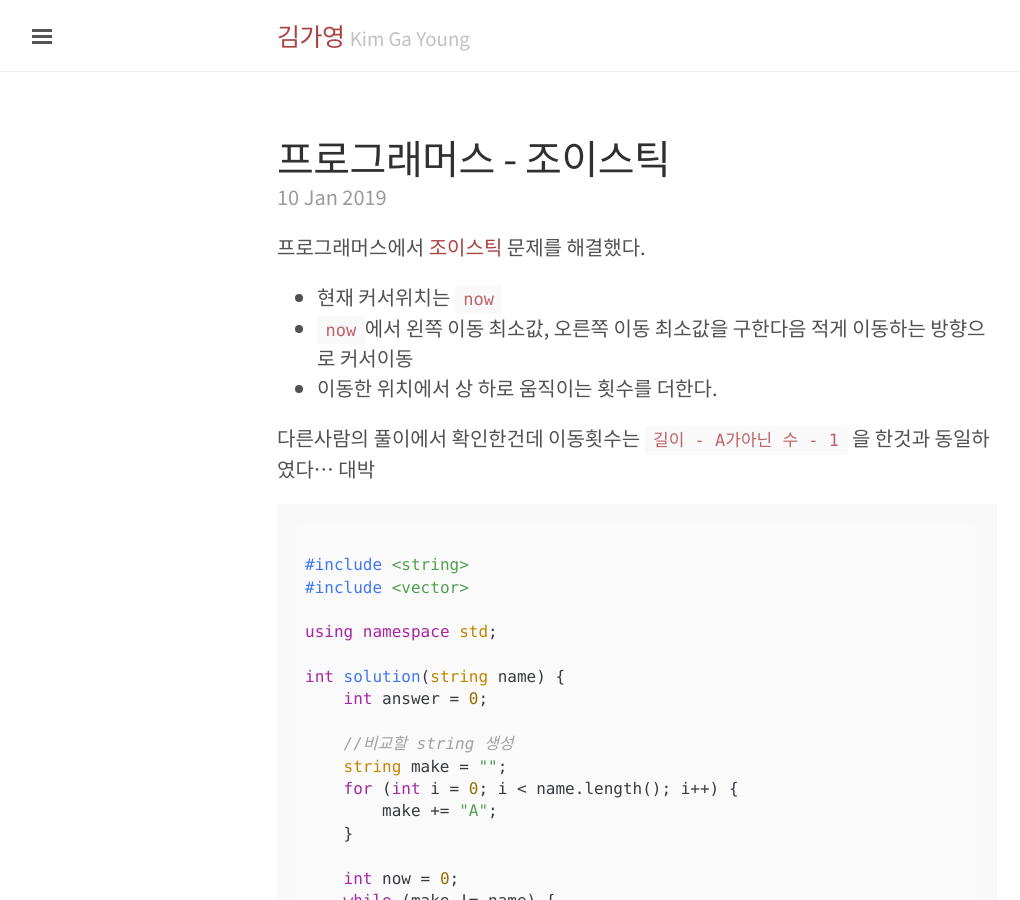
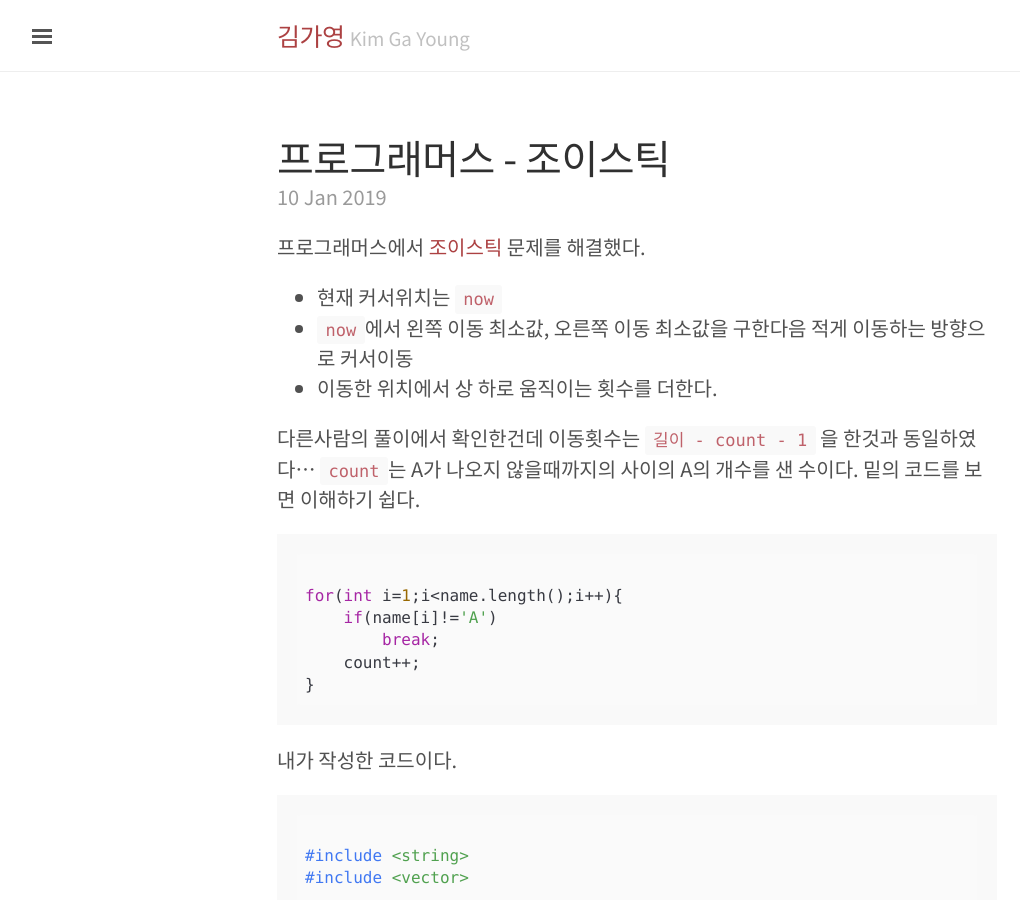
Before and after one commit to gyyomee/gyyomee.github.io, a Jekyll site: the page built from _posts/2019-01-10-programmers-조이스틱.md, in a window 1280 px wide and 900 px high. Shown: the whole window, without its empty margins (3-1023 px from the left). Built offline with Jekyll 4.4.1, drawn with Linux system fonts in a browser that asks for light colours.

Commit message:
프로그래머스 조이스틱: 잘못된 내용수정 및 추가

```diff
--- a/_posts/2019-01-10-programmers-조이스틱.md
+++ b/_posts/2019-01-10-programmers-조이스틱.md
@@ -13,8 +13,17 @@
 * `now`에서 왼쪽 이동 최소값, 오른쪽 이동 최소값을 구한다음 적게 이동하는 방향으로 커서이동
 * 이동한 위치에서 상 하로 움직이는 횟수를 더한다.
 
-다른사람의 풀이에서 확인한건데 이동횟수는 `길이 - A가아닌 수 - 1` 을 한것과 동일하였다... 대박
+다른사람의 풀이에서 확인한건데 이동횟수는 `길이 - count - 1` 을 한것과 동일하였다... `count`는 A가 나오지 않을때까지의 사이의 A의 개수를 샌 수이다. 밑의 코드를 보면 이해하기 쉽다.
 
+<pre><code class="cpp">
+for(int i=1;i&lt;name.length();i++){
+    if(name[i]!='A')
+        break;
+    count++;
+}
+</code></pre>
+
+내가 작성한 코드이다.
 
 <pre><code class="cpp">
 #include &lt;string&gt;
```
